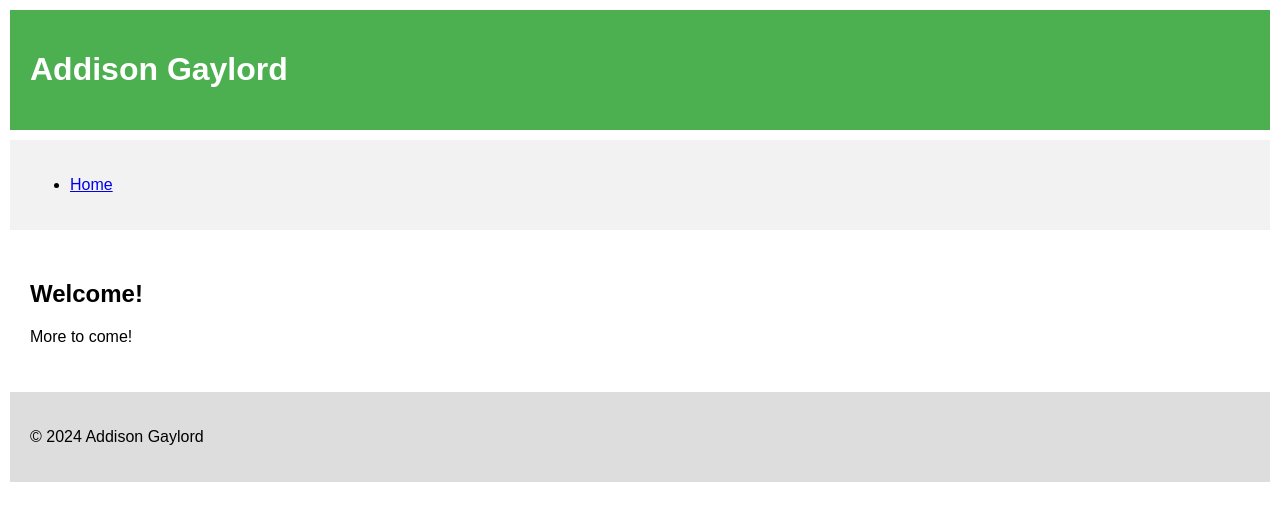
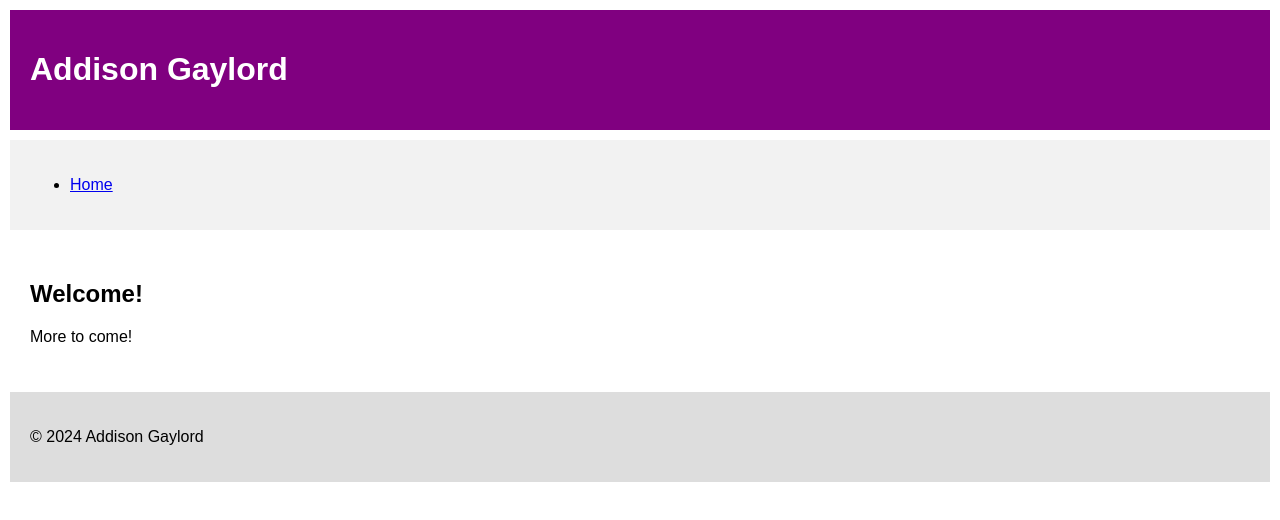
Before and after one commit to jasongaylord/addison, a plain HTML site: page index.htm in a window 1280 px wide. Drawn offline with Linux system fonts and the light colour scheme.

Commit message:
Update index.htm

```diff
--- a/index.htm
+++ b/index.htm
@@ -15,7 +15,7 @@
             margin: 10px;
         }
         header {
-            background-color: #4CAF50;
+            background-color: #800080;
             color: white;
         }
         nav {
```
